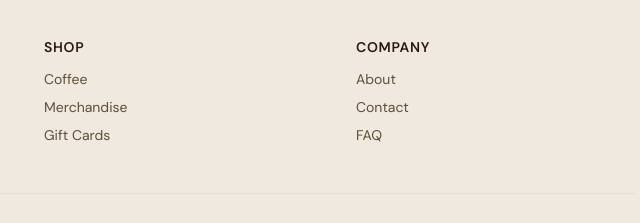
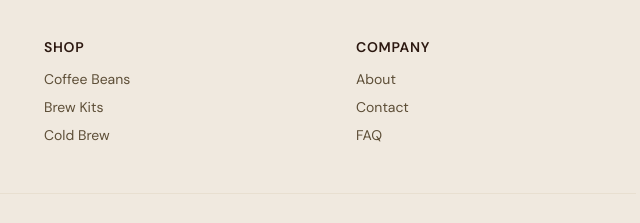
Before and after one commit to mixmaxy/Mini-Project, a website: page index.html in a window 1280 px wide. Shown: the part 2760-2983 px from the top of the page, 612-1252 px from the left. Drawn offline with nearby package versions, Linux system fonts and the light colour scheme.

Commit message:
feat: adding shop list on footer

```diff
--- a/index.html
+++ b/index.html
@@ -206,9 +206,9 @@
         <div>
           <h4 class="text-sm font-semibold uppercase tracking-wider text-brown dark:text-(--color-text-primary)">Shop</h4>
           <ul class="mt-3 space-y-2 text-sm text-brown-mid dark:text-(--color-text-secondary)">
-            <li><a href="#menu" class="hover:text-brown dark:hover:text-(--color-text-primary) transition-colors">Coffee</a></li>
-            <li><a href="#" class="hover:text-brown dark:hover:text-(--color-text-primary) transition-colors">Merchandise</a></li>
-            <li><a href="#" class="hover:text-brown dark:hover:text-(--color-text-primary) transition-colors">Gift Cards</a></li>
+            <li><a href="#menu" class="hover:text-brown dark:hover:text-(--color-text-primary) transition-colors">Coffee Beans</a></li>
+            <li><a href="#" class="hover:text-brown dark:hover:text-(--color-text-primary) transition-colors">Brew Kits</a></li>
+            <li><a href="#" class="hover:text-brown dark:hover:text-(--color-text-primary) transition-colors">Cold Brew</a></li>
           </ul>
         </div>
         <div>
```
